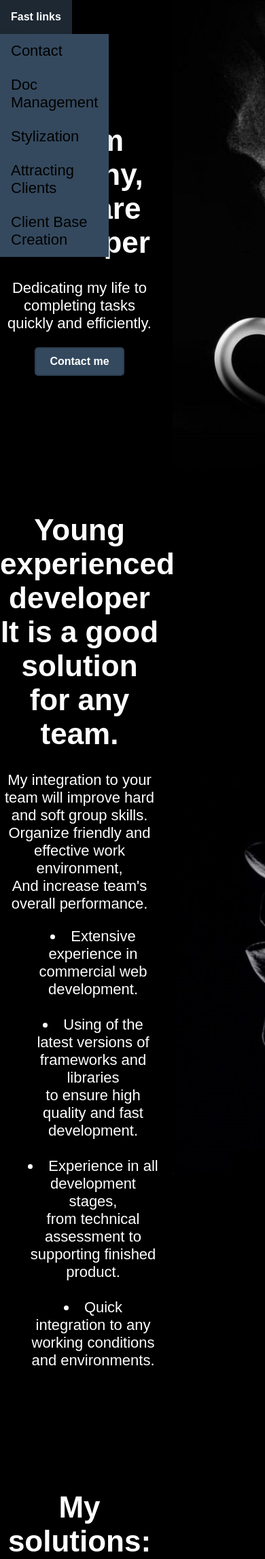
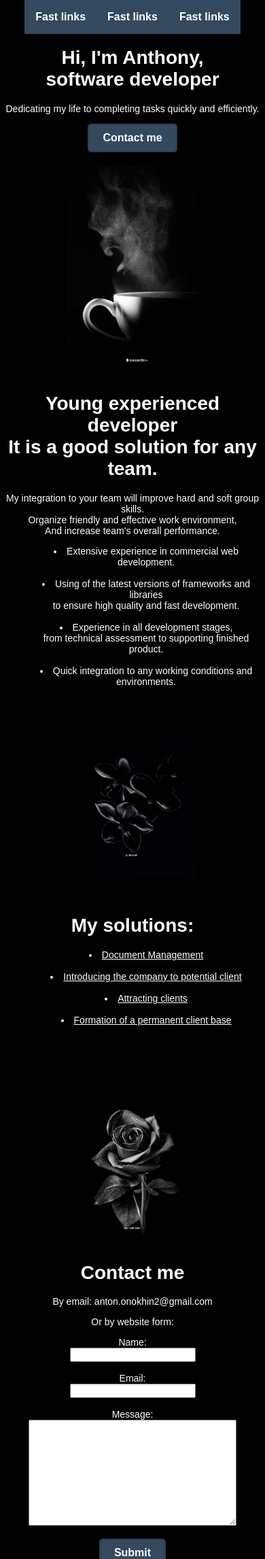
Before and after one commit to Anton-Green/portfolio, a PHP site: page / in a window 390 px wide; the page is wider, and only the part inside the window is pictured. Shown: the top 2294 px of that part at 68% size. Run offline with PHP 8.4, Linux system fonts and the light colour scheme.

Commit message:
1/15/2024

```diff
--- a/contact.html
+++ b/contact.html
@@ -24,7 +24,7 @@
             <p>By email: anton.onokhin2@gmail.com</p>
             <p>Or by website form:</p>
 
-            <form id="form" action="process_form.php" method="post">
+            <form id="myForm">
                 <label for="name">Name:</label>
                 <br />
                 <input type="text" name="name" id="name" required>
@@ -40,7 +40,7 @@
                 <textarea id="message" name="message" required></textarea>
                 <br />
                 <br />
-                <input class="button" onclick="showMessage()" type="submit" value="Submit">
+                <input class="button" type="submit" value="Submit">
             </form>
             <br />
             <a href="index.html" class="button">Main menu</a>
--- a/index.html
+++ b/index.html
@@ -6,10 +6,12 @@
     <title>Anthony Onokin</title>
     <link rel="stylesheet" href="styles.css">
     <link rel="icon" type="image/x-icon" href="images/favicon.ico">
+    <script src="https://code.jquery.com/jquery-3.7.1.js" crossorigin="anonymous"></script>
     <script src="script.js"></script>
 </head>
 
 <body>
+    <div class="flex-container">
         <div class="dropdown">
             <button class="dropbtn">Fast links</button>
             <div class="dropdown-content">
@@ -20,6 +22,30 @@
                 <a href="client.html">Client Base Creation</a>
             </div>
         </div>
+
+        <div class="dropdown">
+            <button class="dropbtn">Fast links</button>
+            <div class="dropdown-content">
+                <a href="contact.html">Contact</a>
+                <a href="document_managment.html">Doc Management</a>
+                <a href="digital_appeal.html">Stylization</a>
+                <a href="seo.html">Attracting Clients</a>
+                <a href="client.html">Client Base Creation</a>
+            </div>
+        </div>
+
+        <div class="dropdown">
+            <button class="dropbtn">Fast links</button>
+            <div class="dropdown-content">
+                <a href="contact.html">Contact</a>
+                <a href="document_managment.html">Doc Management</a>
+                <a href="digital_appeal.html">Stylization</a>
+                <a href="seo.html">Attracting Clients</a>
+                <a href="client.html">Client Base Creation</a>
+            </div>
+        </div>
+    </div>
+
     <div class="grid-container">
         <div class="intro_text">
             <h1>Hi, I'm Anthony, <br> software developer</h1>
@@ -28,7 +54,7 @@
         </div>
 
         <div class="intro_image">
-            <img src="images/img_1.jpg" alt="cup" width="500" height="700">
+            <img src="images/img_1.jpg" alt="cup" width="30%" height="40%">
         </div>
 
         <div class="web_text">
@@ -75,7 +101,7 @@
             <p>By email: anton.onokhin2@gmail.com</p>
             <p>Or by website form:</p>
 
-            <form id="form" action="process_form.php" method="post">
+            <form id="myForm" action="insert_data.php" method="post">
                 <label for="name">Name:</label>
                 <br />
                 <input type="text" name="name" id="name" required>
@@ -91,7 +117,7 @@
                 <textarea id="message" name="message" required></textarea>
                 <br />
                 <br />
-                <input class="button" onclick="showMessage()" type="submit" value="Submit">
+                <input class="button" type="submit" value="Submit">
             </form>
 
         </div>
@@ -101,8 +127,5 @@
         </div>
     </div>
 
-
-
-
 </body>
 </html>
--- a/script.js
+++ b/script.js
@@ -1,4 +1,33 @@
+$(document).ready(function () {
+    // Event handler for form submission
+    $("#myForm").submit(function (event) {
+        // Prevent the default form submission
+        event.preventDefault();
 
-function showMessage() {
-    alert('Message successfully sent');
-}
+        // Use jQuery to make an Ajax request
+        $.ajax({
+            url: 'insert_data.php',
+            type: 'POST',
+            data: $(this).serialize(), // Serialize form data
+            dataType: 'json',
+            success: function (response) {
+                // Check if the response contains a message
+                if (response.message) {
+                    // Update the content of the result div with the data from PHP
+                    $('#result').html('Message from PHP: ' + response.message);
+                    alert("all good");
+                } else {
+                    // Handle unexpected response
+                    $('#result').html('Unexpected response from server');
+                }
+            },
+            error: function (xhr, status, error) {
+                // Handle Ajax errors
+                console.log('Ajax request failed: ' + status + ' - ' + error);
+
+                // Display an error message to the user
+                $('#result').html('Error: Unable to submit the form. Please try again.');
+            }
+        });
+    });
+});
--- a/styles.css
+++ b/styles.css
@@ -10,9 +10,16 @@
 .grid-container {
     display: grid;
     grid-template-columns: 60% 40%;
+    /*grid-template-rows: 50% 50%;*/
     grid-gap: 20px;
-    text-align:center;
-    align-items:center;
+    text-align: center;
+    align-items: center;
+    grid-auto-flow: row;
+}
+
+.flex-container {
+    display: flex;
+    justify-content:center;
 
 }
 
@@ -20,19 +27,28 @@
     list-style-position: inside;
 }
 
+img{
+    width:50%;
+    height:50%;
+}
+
 /*    .grid-container > div {
         background-color: rgba(255, 255, 255, 0.8);
-    }
-*/
+    }*/
+
 /*div {
     margin: 100px;
 }
 */
-/*@media only screen and (max-width: 600px) {
+
+@media only screen and (max-width: 600px) {
 body {
-    font-size:24px;
+    font-size:14px;
 }
-}*/
+    .grid-container {
+        grid-template-columns: 1fr;
+    }
+}
 
 .button {
     display: inline-block;
@@ -53,9 +69,9 @@
     background-color: #1d2833;
     }
 
-.dropdown {
+/*.dropdown {
     position: fixed
-}
+}*/
 
 .dropbtn {
     background-color: #34495e;
@@ -94,10 +110,10 @@
     background-color: #1d2833;
 }
 
-.sticky {
+/*.sticky {
     position: fixed;
 
-}
+}*/
 
 textarea {
     width: 300px;
```
Also changed, not shown: insert_data.php (added, +34 -0 lines), process_form.php (deleted, +0 -26 lines). Lines whose indentation alone changed are shown as unchanged.
